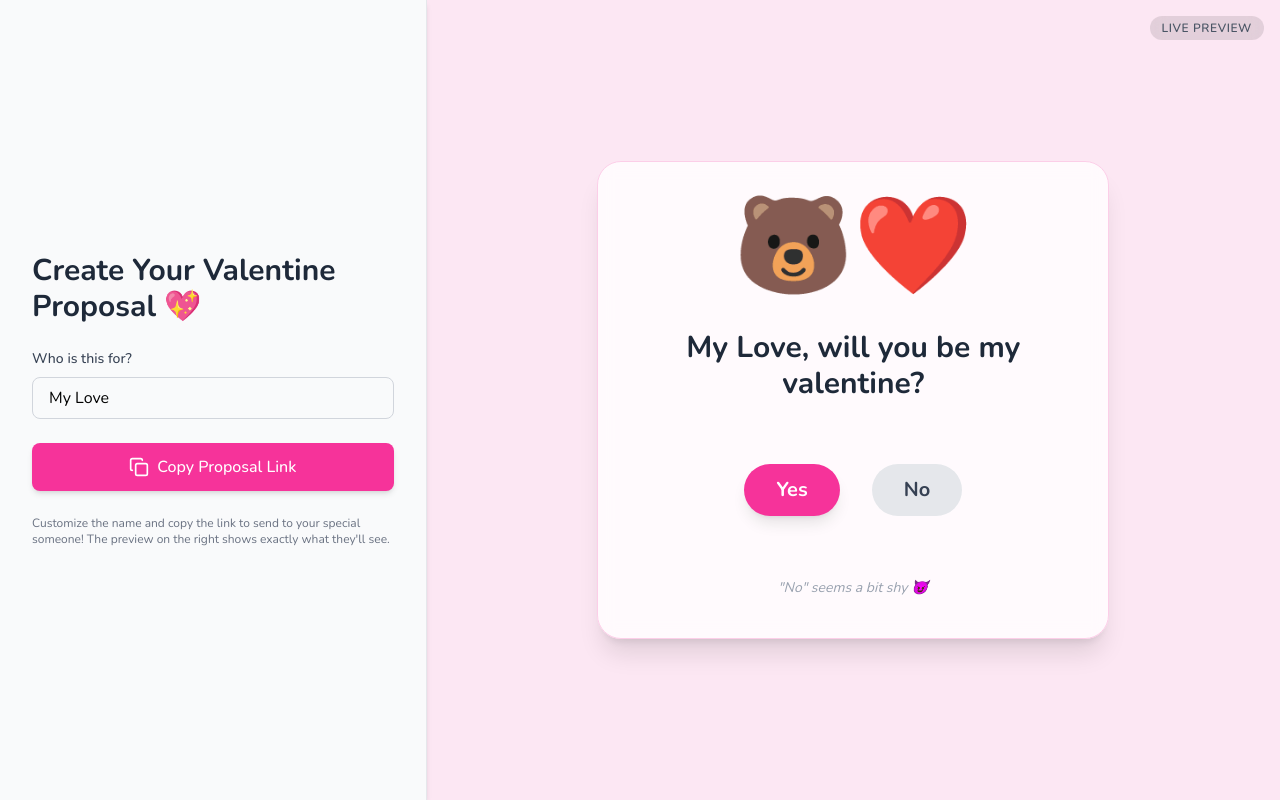
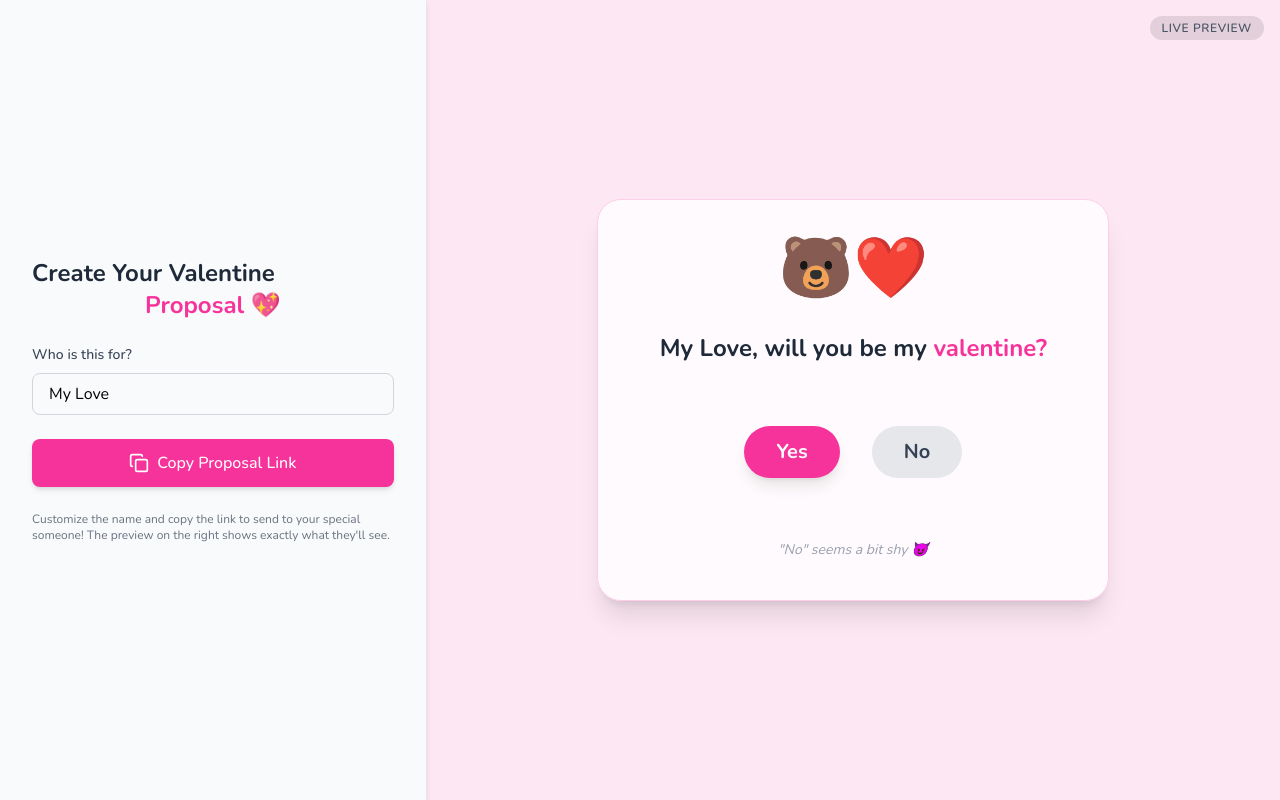
Before and after one commit to pggdev/valentine-app, a Next.js app: page / in a window 1280 px wide. Built offline with nearby package versions, Linux system fonts and the light colour scheme.

Commit message:
fixed sizing

```diff
--- a/app/page.tsx
+++ b/app/page.tsx
@@ -19,8 +19,8 @@ export default function Home() {
     <div className="flex flex-col md:flex-row min-h-screen">
       {/* Editor Section */}
       <div className="w-full md:w-1/3 p-8 bg-gray-50 border-r border-gray-200 shadow-md z-10 flex flex-col justify-center">
-        <h1 className="text-3xl font-bold text-gray-800 mb-6">
-          Create Your Valentine Proposal 💖
+        <h1 className="text-2xl font-bold text-gray-800 mb-6">
+          Create Your Valentine <div className="text-pink-500 text-center">Proposal 💖</div>
         </h1>
 
         <div className="space-y-6">
--- a/components/ProposalCard.tsx
+++ b/components/ProposalCard.tsx
@@ -45,13 +45,13 @@ const ProposalCard: React.FC<ProposalCardProps> = ({ name, interactive = true, o
                             {/* Cute character placeholder - using an emoji or a simple SVG if preferred.
                   The prompt ref image has a cute bear/cat face.
                   Let's use a cute accessible emoji/img for now or SVG. */}
-              <div className="text-8xl animate-bounce">
+                            <div className="text-6xl animate-bounce">
                                 🐻❤️
                             </div>
                         </div>
 
-            <h1 className="text-3xl font-bold text-gray-800 mb-12">
-              {name}, will you be my valentine?
+                        <h1 className="text-2xl font-bold text-gray-800 mb-12">
+                            {name}, will you be my <span className="text-pink-500">valentine?</span>
                         </h1>
 
                         <div className="flex items-center justify-center gap-8 relative h-20">
```
Lines whose indentation alone changed are shown as unchanged.
